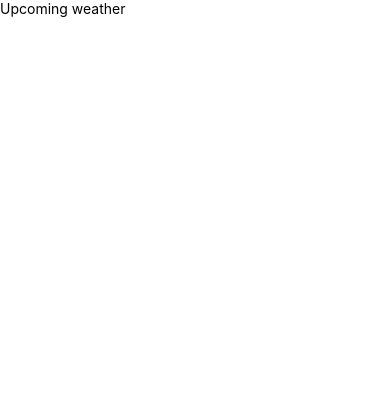
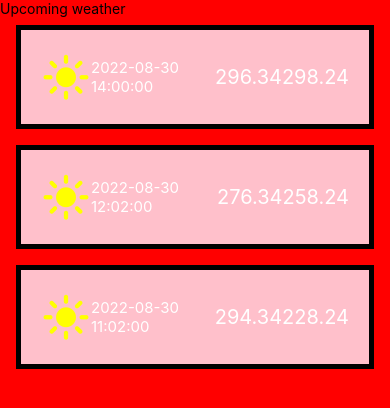
Before and after one commit to celikves/ReactNative-Crash-Course, a React Native app: screen / in a window 390 px wide. Shown: the top 408 px of the page. Built offline with nearby package versions, Linux system fonts and the light colour scheme.

Commit message:
FlatList component added. Styling for this flat list is applied

```diff
--- a/src/components/upcomingWeather.js
+++ b/src/components/upcomingWeather.js
@@ -1,10 +1,71 @@
 import React from 'react';
-import { SafeAreaView, Text, StyleSheet } from 'react-native';
+import { SafeAreaView, Text, StyleSheet, FlatList, View, StatusBar } from 'react-native';
+import IonIcon from 'react-native-vector-icons/Ionicons';
+
+//IonIcon.loadFont();
+
+const data = [
+  {
+    dt_txt: "2022-08-30 14:00:00",
+    main: {
+      "temp_min": 296.34,
+      "temp_max": 298.24,
+    },
+    "weather": [
+      {
+        "main": "Clear"
+      }
+    ],
+  },
+  {
+    dt_txt: "2022-08-30 12:02:00",
+    main: {
+      "temp_min": 276.34,
+      "temp_max": 258.24,
+    },
+    "weather": [
+      {
+        "main": "Rain"
+      }
+    ],
+  },
+  {
+    dt_txt: "2022-08-30 11:02:00",
+    main: {
+      "temp_min": 294.34,
+      "temp_max": 228.24,
+    },
+    "weather": [
+      {
+        "main": "Cloudy"
+      }
+    ],
+  }
+]
+
+const Item = (props) => {
+  const { dt_txt, min, max, condition } = props
+  return (
+    <View style={styles.item}>
+      <Text>
+        <IonIcon name="ios-sunny" size={50} color="yellow"></IonIcon>
+      </Text>
+      <Text style={styles.date}>{dt_txt}</Text>
+      <Text style={styles.temp}>{min}</Text>
+      <Text style={styles.temp}>{max}</Text>
+    </View>
+  )
+}
 
 const upcomingWeather = () => {
+  const renderItem = ({ item }) => (
+    <Item condition={item.weather[0].main} dt_txt={item.dt_txt} min={item.main.temp_min} max={item.main.temp_max} />
+  )
   return (
     <SafeAreaView style={styles.container}>
       <Text>Upcoming weather</Text>
+      <FlatList
+        data={data} renderItem={renderItem} keyExtractor={(item) => item.dt_txt} />
     </SafeAreaView>
   );
 }
@@ -12,6 +73,26 @@ const upcomingWeather = () => {
 const styles = StyleSheet.create({
   container: {
     flex: 1,
+    marginTop: StatusBar.currentHeight || 0,
+    backgroundColor: 'red'
+  },
+  item: {
+    padding: 20,
+    marginVertical: 8,
+    marginHorizontal: 16,
+    flexDirection: 'row',
+    justifyContent: 'space-around', // items around evenly distributed
+    alignItems: 'center',
+    borderWidth: 5,
+    backgroundColor: 'pink',
+  },
+  temp: {
+    color: 'white',
+    fontSize: 20,
+  },
+  date: {
+    color: 'white',
+    fontSize: 15,
   }
 })
 export default upcomingWeather;
```
